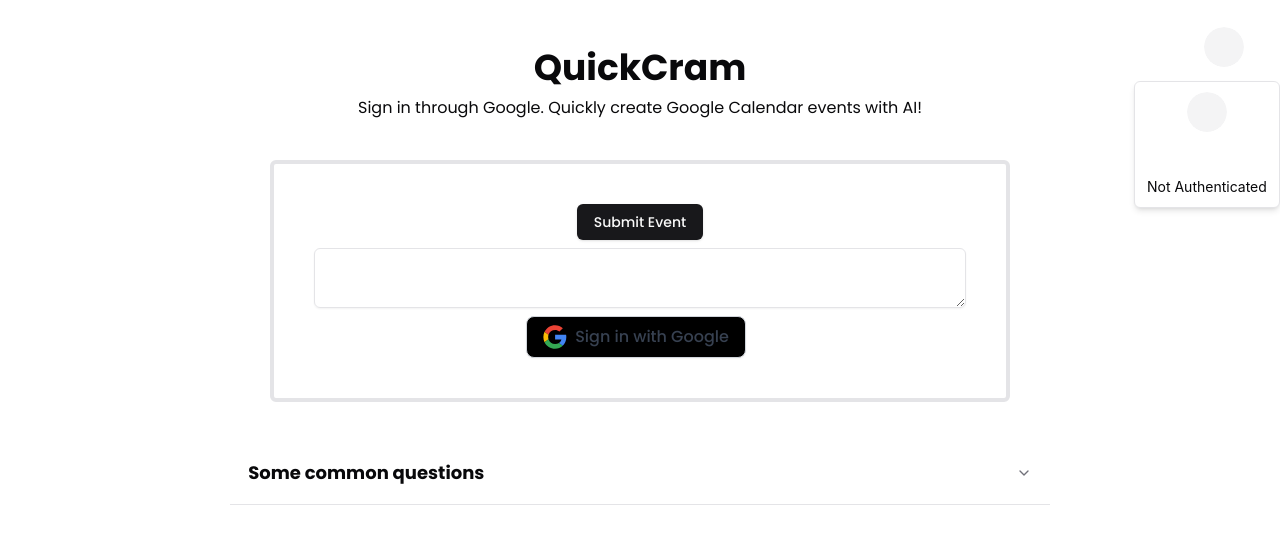
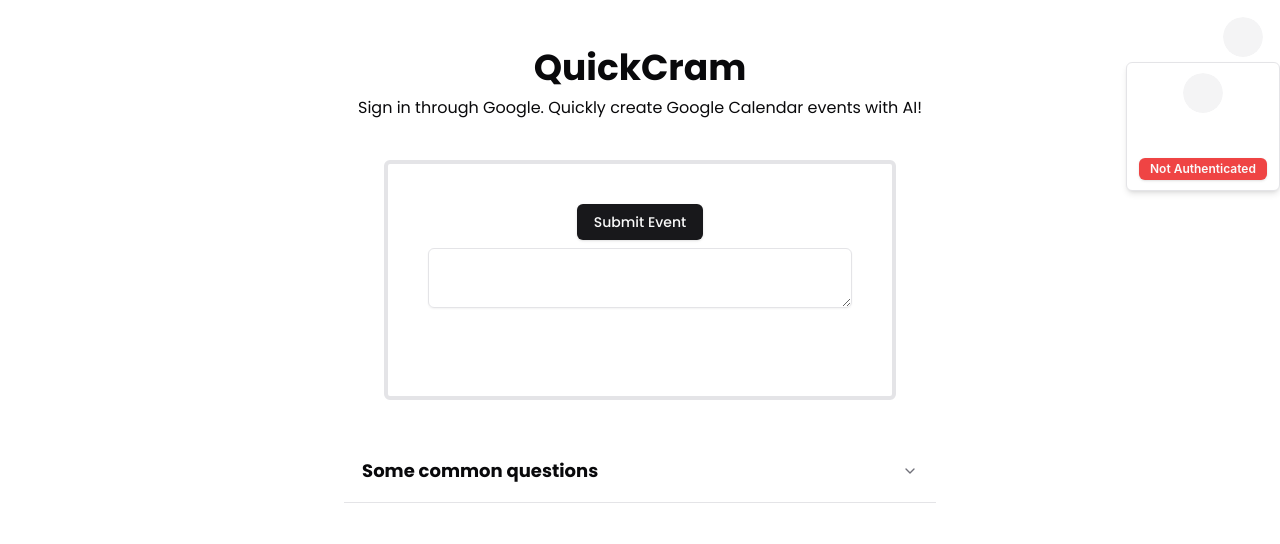
Before and after one commit to TarinPairor/quickcram-client, a React (Vite) app: page / in a window 1280 px wide. Both pictures are taken after a click on the button 1223 px from the left and 46 px from the top of the page. Shown: the top 544 px of the page. Built offline with nearby package versions, Linux system fonts and the light colour scheme; no server answers.

Commit message:
Add badge, combine Google Login buttons

```diff
--- a/src/components/GoogleLoginButton.tsx
+++ b/src/components/GoogleLoginButton.tsx
@@ -1,5 +1,5 @@
 import { fetchUserPayload } from "@/functions/fetchUserPayload";
-import googleLogo from "../assets/google-logo.svg";
+// import googleLogo from "../assets/google-logo.svg";
 import { GoogleLogin } from "@react-oauth/google";
 
 const GoogleLoginButton = () => {
@@ -20,14 +20,16 @@
   };
   return (
     <>
-      <button
+      {/* <button
         onClick={handleLoginClick}
         className="flex items-center justify-center px-4 py-2 bg-black border border-gray-300 rounded-lg shadow-sm hover:bg-gray-100 focus:outline-none focus:ring-2 focus:ring-offset-2 focus:ring-blue-500"
       >
         <img src={googleLogo} alt="Google Logo" className="w-6 h-6 mr-2" />
         <span className="text-gray-700 font-medium">Sign in with Google</span>
-      </button>
+      </button> */}
       <GoogleLogin
+        size="large"
+        shape="rectangular"
         onSuccess={(response) => {
           console.log("Google fetching payload with crendentials:", response);
           fetchUserPayload(response);
--- /dev/null
+++ b/src/components/ui/badge.tsx
@@ -0,0 +1,37 @@
+import * as React from "react";
+import { cva, type VariantProps } from "class-variance-authority";
+
+import { cn } from "@/lib/utils";
+
+const badgeVariants = cva(
+  "inline-flex items-center rounded-md border px-2.5 py-0.5 text-xs font-semibold transition-colors focus:outline-none focus:ring-2 focus:ring-ring focus:ring-offset-2",
+  {
+    variants: {
+      variant: {
+        default:
+          "border-transparent bg-primary text-primary-foreground shadow hover:bg-primary/80",
+        secondary:
+          "border-transparent bg-secondary text-secondary-foreground hover:bg-secondary/80",
+        destructive:
+          "border-transparent bg-destructive text-destructive-foreground shadow hover:bg-destructive/80",
+        outline: "text-foreground",
+        correct: "border-transparent bg-green-500 text-white",
+      },
+    },
+    defaultVariants: {
+      variant: "default",
+    },
+  }
+);
+
+export interface BadgeProps
+  extends React.HTMLAttributes<HTMLDivElement>,
+    VariantProps<typeof badgeVariants> {}
+
+function Badge({ className, variant, ...props }: BadgeProps) {
+  return (
+    <div className={cn(badgeVariants({ variant }), className)} {...props} />
+  );
+}
+
+export { Badge, badgeVariants };
--- a/src/pages/Home.tsx
+++ b/src/pages/Home.tsx
@@ -15,6 +15,7 @@
   DropdownMenuSeparator,
   DropdownMenuTrigger,
 } from "@/components/ui/dropdown-menu";
+import { Badge } from "@/components/ui/badge";
 
 function Home() {
   const [prompt, setPrompt] = useState("");
@@ -64,7 +65,7 @@
     <div className="flex flex-col items-center">
       <div className="absolute top-0 right-0 p-4">
         <DropdownMenu>
-          <DropdownMenuTrigger className="bg-white">
+          <DropdownMenuTrigger className="bg-white inline-flex p-0">
             <Avatar>
               <AvatarImage
                 src={
@@ -100,9 +101,11 @@
               {localStorage.getItem("userEmail")?.replace(/['"]+/g, "")}
             </DropdownMenuItem>
             <DropdownMenuItem>
-              {localStorage.getItem("accessToken")?.replace(/['"]+/g, "")
-                ? "Authenticated"
-                : "Not Authenticated"}
+              {localStorage.getItem("accessToken")?.replace(/['"]+/g, "") ? (
+                <Badge variant="correct">Authenticated</Badge>
+              ) : (
+                <Badge variant="destructive">Not Authenticated</Badge>
+              )}
             </DropdownMenuItem>
           </DropdownMenuContent>
         </DropdownMenu>
```
